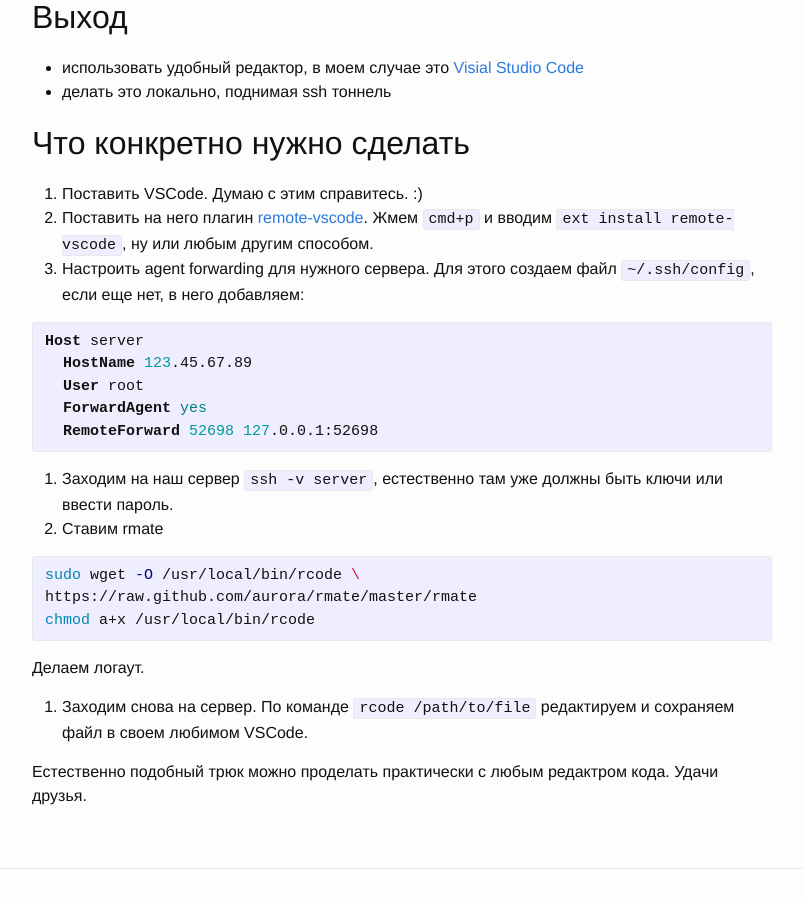
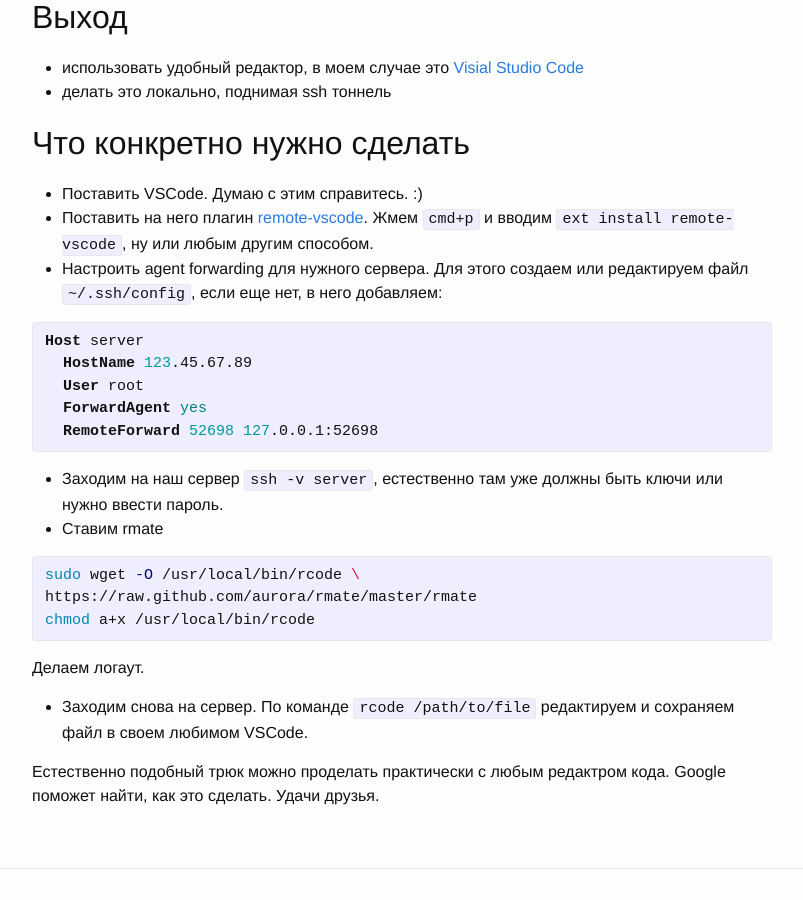
Before and after one commit to demshin/demsh.in, a Jekyll site: the page built from _posts/2017-09-28-remote-editing-files-over-ssh.md, in a window 1280 px wide and 900 px high, scrolled down 609 px. Shown: the whole window, without its empty margins (238-1041 px from the left). Built offline with Jekyll 4.4.1, drawn with Linux system fonts in a browser that asks for light colours.

Commit message:
+ some updates for article

```diff
--- a/_posts/2017-09-28-remote-editing-files-over-ssh.md
+++ b/_posts/2017-09-28-remote-editing-files-over-ssh.md
@@ -21,9 +21,9 @@ categories: ssh, vscode, remote
 
 ## Что конкретно нужно сделать
 
-0. Поставить VSCode. Думаю с этим справитесь. :)
-1. Поставить на него плагин [remote-vscode](https://marketplace.visualstudio.com/items?itemName=rafaelmaiolla.remote-vscode). Жмем `cmd+p` и вводим `ext install remote-vscode`, ну или любым другим способом.
-2. Настроить agent forwarding для нужного сервера. Для этого создаем файл `~/.ssh/config`, если еще нет, в него добавляем:
+- Поставить VSCode. Думаю с этим справитесь. :)
+- Поставить на него плагин [remote-vscode](https://marketplace.visualstudio.com/items?itemName=rafaelmaiolla.remote-vscode). Жмем `cmd+p` и вводим `ext install remote-vscode`, ну или любым другим способом.
+- Настроить agent forwarding для нужного сервера. Для этого создаем или редактируем файл `~/.ssh/config`, если еще нет, в него добавляем:
 {% highlight ssh %}
 Host server
   HostName 123.45.67.89
@@ -31,14 +31,17 @@ Host server
   ForwardAgent yes
   RemoteForward 52698 127.0.0.1:52698
 {% endhighlight %}
-3. Заходим на наш сервер `ssh -v server`, естественно там уже должны быть ключи или ввести пароль.
-4. Ставим rmate
+
+- Заходим на наш сервер `ssh -v server`, естественно там уже должны быть ключи или нужно ввести пароль.
+- Ставим rmate
+
 {% highlight bash %}
 sudo wget -O /usr/local/bin/rcode \
 https://raw.github.com/aurora/rmate/master/rmate
 chmod a+x /usr/local/bin/rcode
 {% endhighlight %}
 Делаем логаут.
-5. Заходим снова на сервер. По команде `rcode /path/to/file` редактируем и сохраняем файл в своем любимом VSCode.
 
-Естественно подобный трюк можно проделать практически с любым редактром кода. Удачи друзья.
+- Заходим снова на сервер. По команде `rcode /path/to/file` редактируем и сохраняем файл в своем любимом VSCode.
+
+Естественно подобный трюк можно проделать практически с любым редактром кода. Google поможет найти, как это сделать. Удачи друзья.
```
